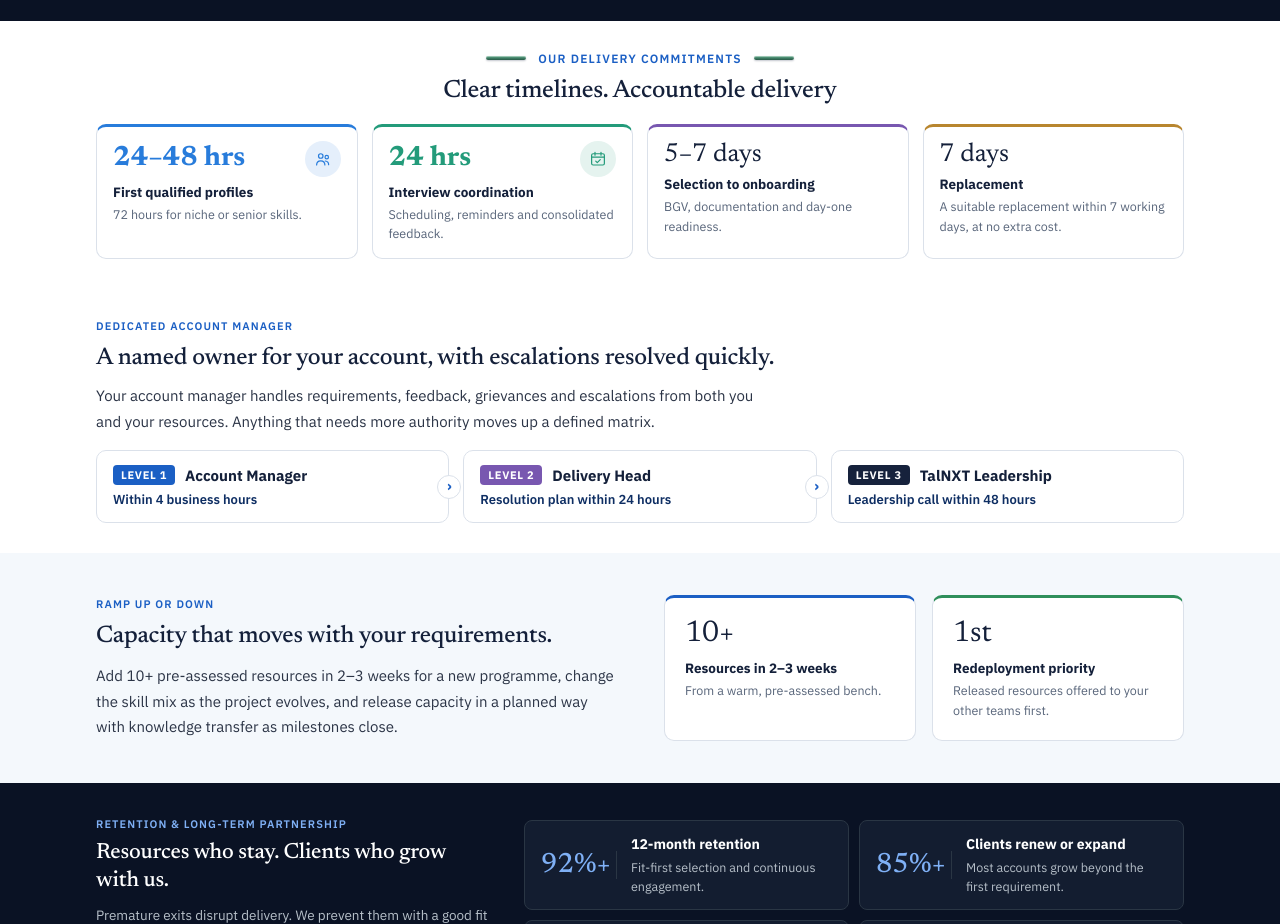
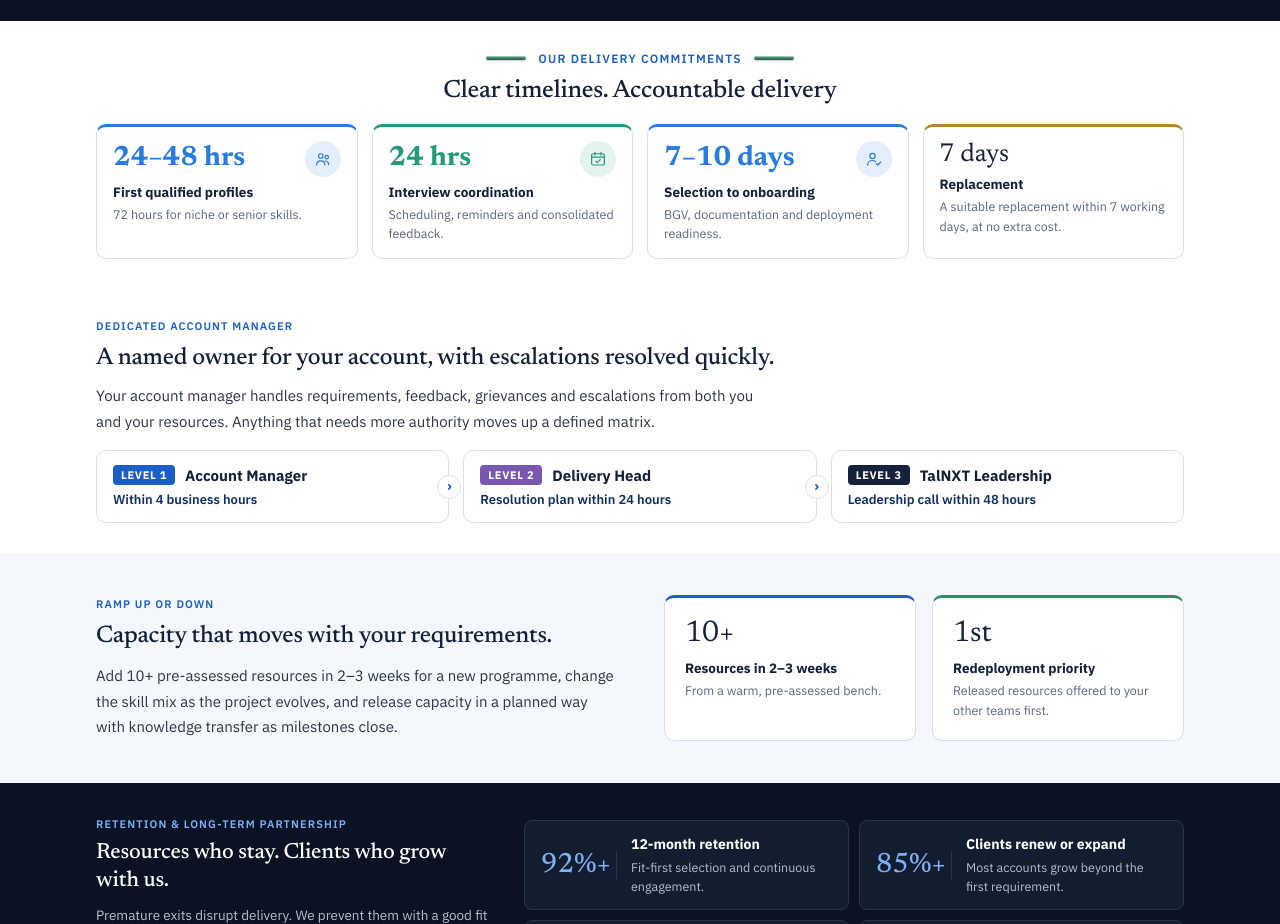
Before and after one commit to TalNXT/TalNXT-Website, a plain HTML site: page index.html in a window 1280 px wide. Shown: the part 1320-2244 px from the top of the page. Drawn offline with Linux system fonts and the light colour scheme.

Commit message:
Card 3 selection to onboarding

```diff
--- a/index.html
+++ b/index.html
@@ -253,7 +253,7 @@
     <div class="grid-4">
       <div class="sla-card blue"><div class="sla-head"><div class="sla-time">24–48 hrs</div><span class="icon-badge"><svg width="18" height="18" viewBox="0 0 24 24" fill="none" stroke="currentColor" stroke-width="1.6" stroke-linecap="round" stroke-linejoin="round" aria-hidden="true"><circle cx="9" cy="8" r="3"/><circle cx="17" cy="9.5" r="2.3"/><path d="M3.5 20c0-3.3 2.5-5.5 5.5-5.5s5.5 2.2 5.5 5.5"/><path d="M15 14.7c2.6.3 4.5 2.2 4.5 4.8"/></svg></span></div><div class="sla-label">First qualified profiles</div><p>72 hours for niche or senior skills.</p></div>
       <div class="sla-card teal"><div class="sla-head"><div class="sla-time">24 hrs</div><span class="icon-badge"><svg width="18" height="18" viewBox="0 0 24 24" fill="none" stroke="currentColor" stroke-width="1.6" stroke-linecap="round" stroke-linejoin="round" aria-hidden="true"><rect x="3.5" y="5" width="17" height="15" rx="2"/><path d="M3.5 9.5h17"/><path d="M8 3v4M16 3v4"/><path d="M9 14.8l2 2 4-4"/></svg></span></div><div class="sla-label">Interview coordination</div><p>Scheduling, reminders and consolidated feedback.</p></div>
-      <div class="sla-card violet"><div class="sla-time">5–7 days</div><div class="sla-label">Selection to onboarding</div><p>BGV, documentation and day-one readiness.</p></div>
+      <div class="sla-card blue"><div class="sla-head"><div class="sla-time">7–10 days</div><span class="icon-badge"><svg width="18" height="18" viewBox="0 0 24 24" fill="none" stroke="currentColor" stroke-width="1.6" stroke-linecap="round" stroke-linejoin="round" aria-hidden="true"><circle cx="10" cy="8" r="3.5"/><path d="M3.5 20c0-3.6 2.9-6 6.5-6 1.6 0 3 .5 4.1 1.3"/><path d="M15 18l2 2 4-4"/></svg></span></div><div class="sla-label">Selection to onboarding</div><p>BGV, documentation and deployment readiness.</p></div>
       <div class="sla-card gold"><div class="sla-time">7 days</div><div class="sla-label">Replacement</div><p>A suitable replacement within 7 working days, at no extra cost.</p></div>
     </div>
   </div>
```
